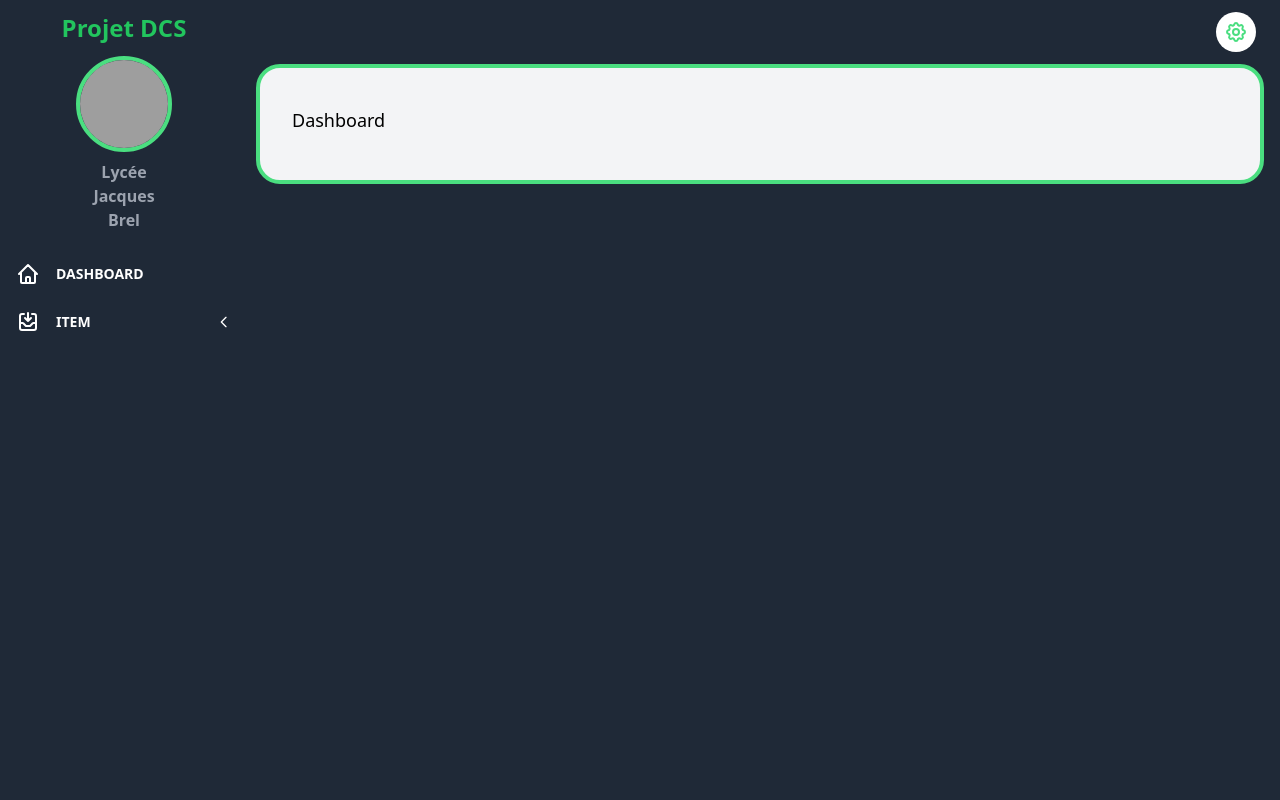
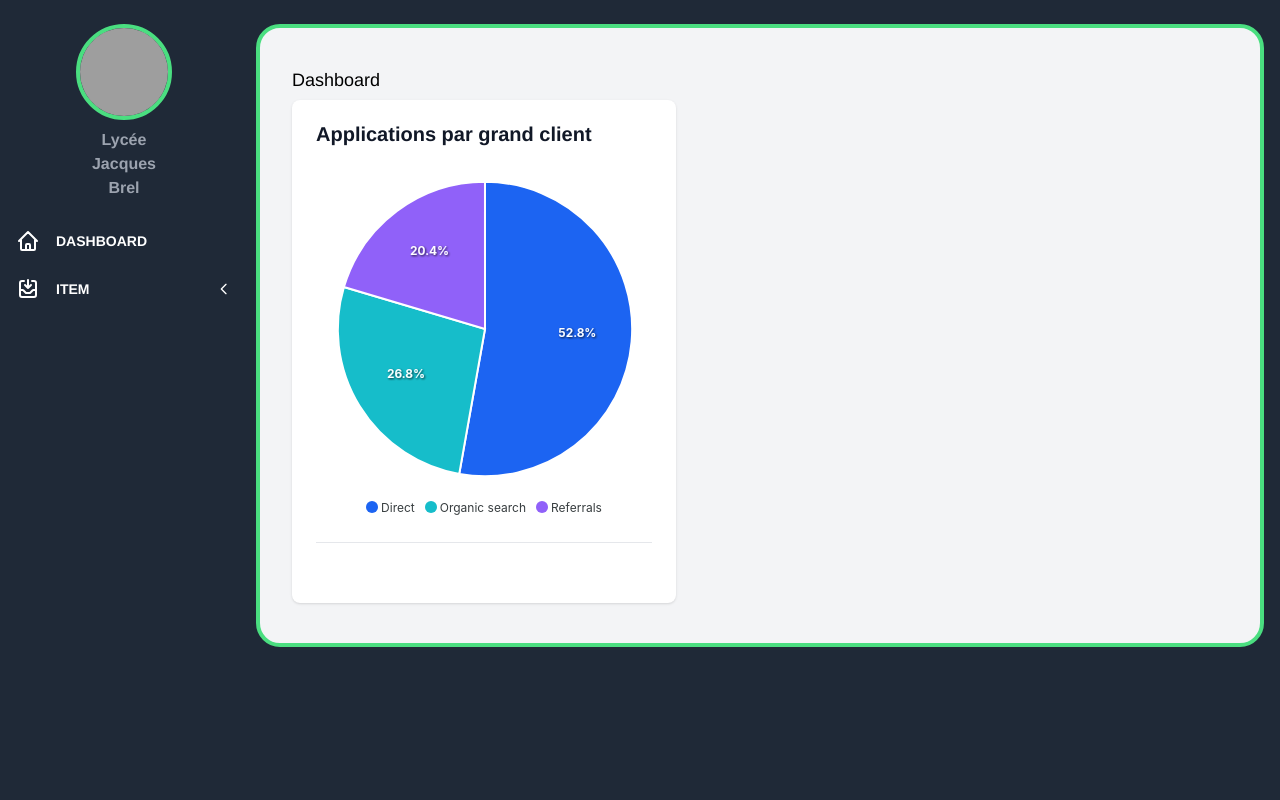
Before and after one commit to y28lyn/dcs, a PHP site: page /src/main.php in a window 1280 px wide. Run offline with PHP 8.4, Linux system fonts and the light colour scheme; style sheets or scripts are compiled from the project's sources; some libraries are stand-ins or nearby versions; grey boxes are pictures that could not be loaded.

Commit message:
feat: :sparkles: charts added

```diff
--- a/includes/connexion.php
+++ b/includes/connexion.php
@@ -2,7 +2,7 @@
 $host = 'localhost';
 $username = 'root';
 $password = '';
-$dbname = 'association';
+$dbname = 'dcs';
 
 try {
     $pdo = new PDO("mysql:host=$host;dbname=$dbname;charset=utf8", $username, $password);
--- a/package.json
+++ b/package.json
@@ -12,6 +12,7 @@
   "license": "ISC",
   "dependencies": {
     "autoprefixer": "^10.4.16",
+    "flowbite": "^2.3.0",
     "tailwindcss": "^3.3.6"
   },
   "devDependencies": {
--- a/src/main.php
+++ b/src/main.php
@@ -1,25 +1,22 @@
 <!DOCTYPE html>
-<html x-data="data()" lang="en">
+<html x-data="data()" lang="fr">
 
 <head>
     <meta charset="UTF-8" />
     <meta name="viewport" content="width=device-width, initial-scale=1.0" />
-    <link href="https://fonts.googleapis.com/css2?family=Inter:wght@400;500;600;700;800&display=swap" rel="stylesheet" />
     <script src="https://cdn.jsdelivr.net/gh/alpinejs/alpine@v2.x.x/dist/alpine.min.js" defer></script>
+    <link href="https://cdnjs.cloudflare.com/ajax/libs/flowbite/2.3.0/flowbite.min.css" rel="stylesheet"/>
+    <link href="../public/css/style.css" rel="stylesheet" />
     <script src="https://cdn.tailwindcss.com"></script>
 </head>
 
 <body>
     <div class="flex h-screen bg-gray-800 " :class="{ 'overflow-hidden': isSideMenuOpen }">
-
         <!-- Desktop sidebar -->
         <aside class="z-20 flex-shrink-0 hidden w-60 pl-2 overflow-y-auto bg-gray-800 md:block">
             <div>
                 <div class="text-white">
-                    <div class="flex flex-col items-center justify-center">
-                        <div class="py-3">
-                            <p class="text-2xl text-green-500 font-semibold">Projet DCS</p>
-                        </div>
+                    <div class="flex flex-col items-center justify-center mt-6">
                         <div>
                             <img class="hidden h-24 w-24 rounded-full sm:block object-cover border-4 border-green-400"
                                 src="https://tse1.mm.bing.net/th?id=OIP.MEkThwoRj_g5zeCoXLG8jAHaFj&pid=Api&P=0&h=180" alt="">
@@ -197,7 +194,7 @@
         </aside>
 
         <div class="flex flex-col flex-1 w-full overflow-y-auto">
-            <header class="z-40 py-4  bg-gray-800  ">
+            <header class="block md:hidden z-40 py-4 bg-gray-800">
                 <div class="flex items-center justify-between md:justify-end h-8 px-6 mx-auto">
                     <!-- Mobile hamburger -->
                     <button class="p-1 mr-5 -ml-1 rounded-md md:hidden focus:outline-none focus:shadow-outline-purple"
@@ -209,68 +206,34 @@
                                 d="M4 6h16M4 12h16M4 18h7" />
                         </svg>
                     </button>
-
-                    <!-- Settings -->
-                    <ul class="flex items-center flex-shrink-0 space-x-6">
-                        <li class="relative">
-                            <button
-                                class="p-2 bg-white text-green-400 align-middle rounded-full hover:text-white hover:bg-green-400 focus:outline-none "
-                                @click="toggleProfileMenu" @keydown.escape="closeProfileMenu" aria-label="Account"
-                                aria-haspopup="true">
-                                <div class="flex items-center">
-                                    <svg xmlns="http://www.w3.org/2000/svg" class="h-6 w-6" fill="none"
-                                        viewBox="0 0 24 24" stroke="currentColor">
-                                        <path stroke-linecap="round" stroke-linejoin="round" stroke-width="2"
-                                            d="M10.325 4.317c.426-1.756 2.924-1.756 3.35 0a1.724 1.724 0 002.573 1.066c1.543-.94 3.31.826 2.37 2.37a1.724 1.724 0 001.065 2.572c1.756.426 1.756 2.924 0 3.35a1.724 1.724 0 00-1.066 2.573c.94 1.543-.826 3.31-2.37 2.37a1.724 1.724 0 00-2.572 1.065c-.426 1.756-2.924 1.756-3.35 0a1.724 1.724 0 00-2.573-1.066c-1.543.94-3.31-.826-2.37-2.37a1.724 1.724 0 00-1.065-2.572c-1.756-.426-1.756-2.924 0-3.35a1.724 1.724 0 001.066-2.573c-.94-1.543.826-3.31 2.37-2.37.996.608 2.296.07 2.572-1.065z" />
-                                        <path stroke-linecap="round" stroke-linejoin="round" stroke-width="2"
-                                            d="M15 12a3 3 0 11-6 0 3 3 0 016 0z" />
-                                    </svg>
-                                </div>
-                            </button>
-                            <template x-if="isProfileMenuOpen">
-                                <ul x-transition:leave="transition ease-in duration-150"
-                                    x-transition:leave-start="opacity-100" x-transition:leave-end="opacity-0"
-                                    @click.away="closeProfileMenu" @keydown.escape="closeProfileMenu"
-                                    class="absolute right-0 w-56 p-2 mt-2 space-y-2 text-gray-600 bg-green-400 border border-green-500 rounded-md shadow-md"
-                                    aria-label="submenu">
-                                    <li class="flex">
-                                        <a class=" text-white inline-flex items-center w-full px-2 py-1 text-sm font-semibold transition-colors duration-150 rounded-md hover:bg-gray-100 hover:text-gray-800"
-                                            href="#">
-                                            <svg xmlns="http://www.w3.org/2000/svg" class="w-5 h-5 mr-2" fill="none"
-                                                viewBox="0 0 24 24" stroke="currentColor">
-                                                <path stroke-linecap="round" stroke-linejoin="round" stroke-width="2"
-                                                    d="M5.121 17.804A13.937 13.937 0 0112 16c2.5 0 4.847.655 6.879 1.804M15 10a3 3 0 11-6 0 3 3 0 016 0zm6 2a9 9 0 11-18 0 9 9 0 0118 0z" />
-                                            </svg>
-                                            <span>Profile</span>
-                                        </a>
-                                    </li>
-                                    <li class="flex">
-                                        <a class="text-white inline-flex items-center w-full px-2 py-1 text-sm font-semibold transition-colors duration-150 rounded-md hover:bg-gray-100 hover:text-gray-800"
-                                            href="#">
-                                            <svg xmlns="http://www.w3.org/2000/svg" class="w-5 h-5 mr-2" fill="none"
-                                                viewBox="0 0 24 24" stroke="currentColor">
-                                                <path stroke-linecap="round" stroke-linejoin="round" stroke-width="2"
-                                                    d="M17 16l4-4m0 0l-4-4m4 4H7m6 4v1a3 3 0 01-3 3H6a3 3 0 01-3-3V7a3 3 0 013-3h4a3 3 0 013 3v1" />
-                                            </svg>
-                                            <span>Log out</span>
-                                        </a>
-                                    </li>
-                                </ul>
-                            </template>
-                        </li>
-                    </ul>
-
                 </div>
             </header>
 
-            <main>
+            <main class=" mt-0 md:pt-6">
                 <div class="grid mb-4 pb-10 px-8 mx-4 rounded-3xl bg-gray-100 border-4 border-green-400">
-
                     <div class="grid grid-cols-12 gap-6">
                         <div class="grid grid-cols-12 col-span-12 gap-6 xxl:col-span-9">
                             <div class="col-span-12 mt-8">
                                 <div class="flex items-center h-10 intro-y">
                                     <h2 class="mr-5 text-lg font-medium truncate">Dashboard</h2>
+                                </div>
+
+                                <!-- Top 10  des applications par grand client -->
+                                <div class="max-w-sm w-full bg-white rounded-lg shadow dark:bg-gray-800 p-4 md:p-6">
+                                    <div class="flex flex-col justify-between items-start w-full">
+                                        <div class="flex-col items-center">
+                                            <div class="flex items-center mb-1">
+                                                <h5 class="text-xl font-bold leading-none text-gray-900 dark:text-white me-1">Applications par grand client</h5>
+                                            </div>
+                                        </div>
+                                    </div>
+
+                                    <!-- Graphique en camembert -->
+                                    <div class="py-6" id="pie-chart"></div>
+                                    <div class="grid grid-cols-1 items-center w-full border-gray-200 border-t dark:border-gray-700 justify-between">
+                                        <!-- TODO (top 10 here) -->
+                                        <p class="mt-3 text-white">Top 10 here</p>
+                                    </div>
                                 </div>
                             </div>
                         </div>
@@ -279,7 +242,7 @@
             </main>
         </div>
     </div>
-    <script src="https://cdn.jsdelivr.net/npm/apexcharts"></script>
+
     <script>
         function data() {
 
@@ -314,6 +277,72 @@
             }
         }
     </script>
+    <script>
+        document.addEventListener('DOMContentLoaded', function() {
+            const getChartOptions = () => {
+                return {
+                    series: [52.8, 26.8, 20.4],
+                    colors: ["#1C64F2", "#16BDCA", "#9061F9"],
+                    chart: {
+                        height: 420,
+                        width: "100%",
+                        type: "pie",
+                    },
+                    stroke: {
+                        colors: ["white"],
+                        lineCap: "",
+                    },
+                    plotOptions: {
+                        pie: {
+                            labels: {
+                                show: true,
+                            },
+                            size: "100%",
+                            dataLabels: {
+                                offset: -25
+                            }
+                        },
+                    },
+                    labels: ["Direct", "Organic search", "Referrals"],
+                    dataLabels: {
+                        enabled: true,
+                        style: {
+                            fontFamily: "Inter, sans-serif",
+                        },
+                    },
+                    legend: {
+                        position: "bottom",
+                        fontFamily: "Inter, sans-serif",
+                    },
+                    yaxis: {
+                        labels: {
+                            formatter: function (value) {
+                                return value + "%"
+                            },
+                        },
+                    },
+                    xaxis: {
+                        labels: {
+                            formatter: function (value) {
+                                return value  + "%"
+                            },
+                        },
+                        axisTicks: {
+                            show: false,
+                        },
+                        axisBorder: {
+                            show: false,
+                        },
+                    },
+                }
+            }
+            if (document.getElementById("pie-chart") && typeof ApexCharts !== 'undefined') {
+                const chart = new ApexCharts(document.getElementById("pie-chart"), getChartOptions());
+                chart.render();
+            }
+        });
+    </script>
+    <script src="https://cdn.jsdelivr.net/npm/apexcharts"></script>
+    <script src="https://cdnjs.cloudflare.com/ajax/libs/flowbite/2.3.0/flowbite.min.js"></script>
 </body>
-
 </html>
--- a/tailwind.config.js
+++ b/tailwind.config.js
@@ -1,8 +1,11 @@
 /** @type {import('tailwindcss').Config} */
+const path = require("path");
+
 module.exports = {
-  content: ['./src/**/*.{html,js,php}'],
+  content: ["./src/**/*.{html,js,php}"],
   theme: {
     extend: {},
   },
-  plugins: [],
-}
+  plugins: [require("flowbite/plugin")],
+  purge: [path.join(__dirname, "./node_modules/flowbite/**/*.js")],
+};
```
Also changed, not shown: package-lock.json.
